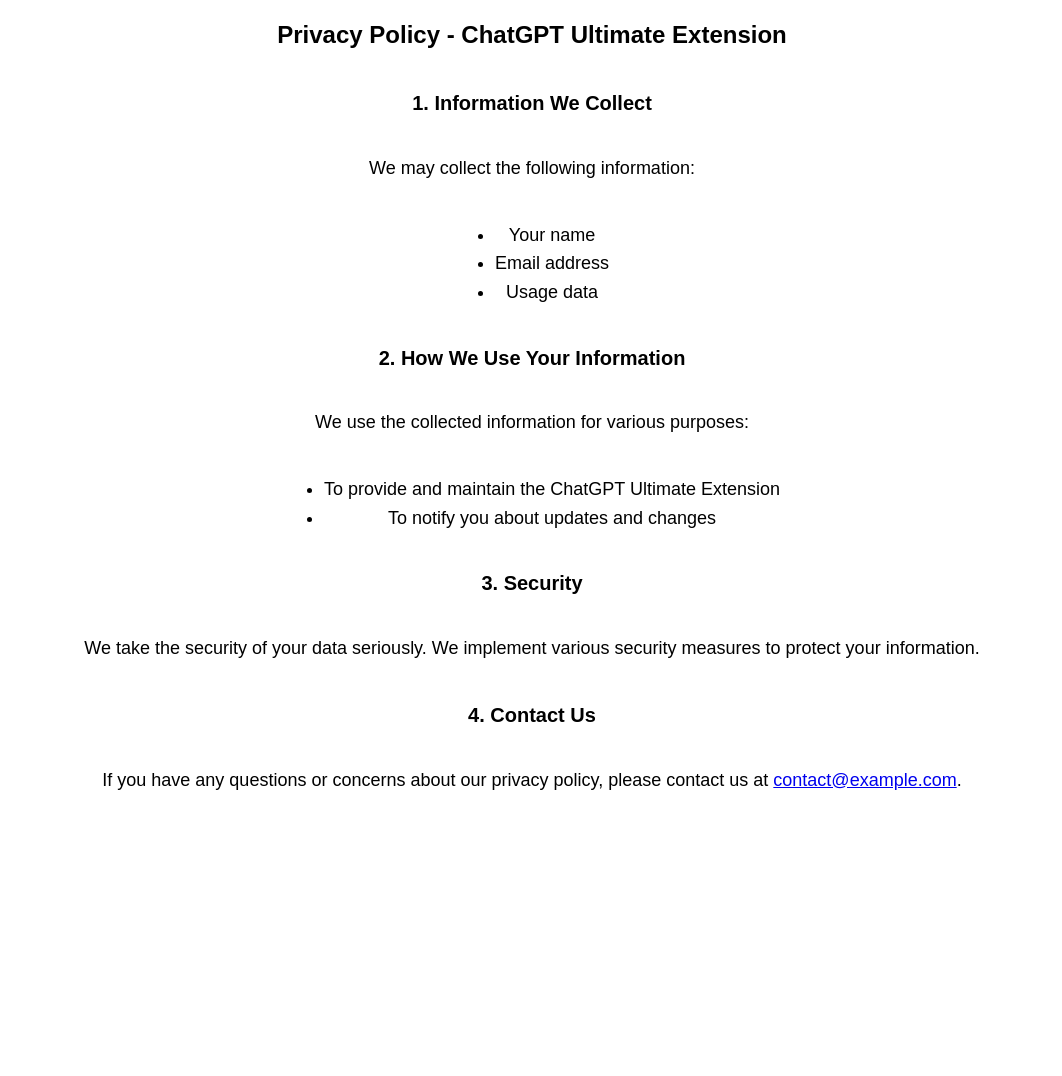
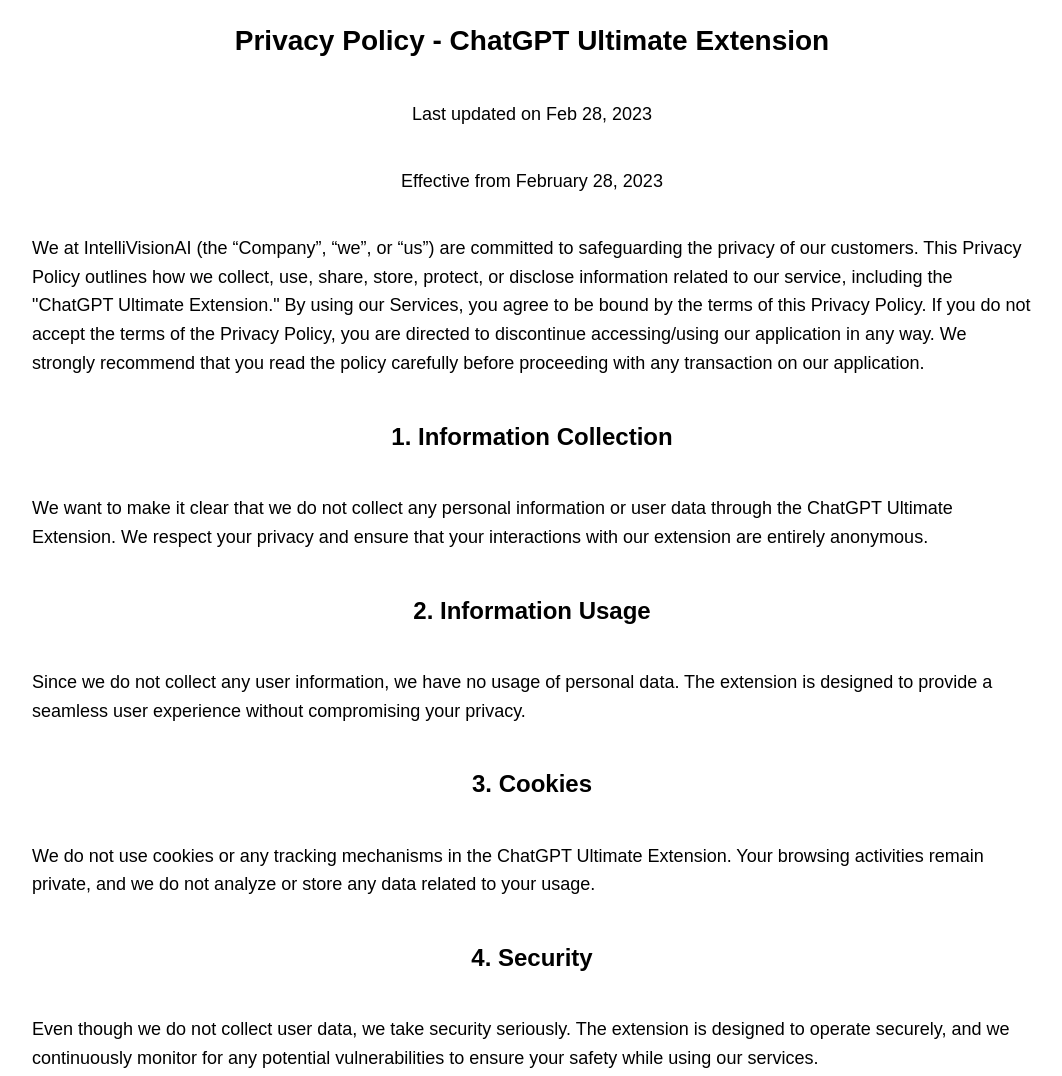
Before and after one commit to IntelliVisionAi/ChatGPTUltimateExtension, a plain HTML site: page index.html in a window 1280 px wide. Shown: the top 1076 px of the page, without its empty margins (108-1170 px from the left). Before the commit the page ends 814 px from the top, so only its background shows below. Drawn offline with Linux system fonts and the light colour scheme.

Commit message:
Update index.html

```diff
--- a/index.html
+++ b/index.html
@@ -9,52 +9,71 @@
             font-family: "San Francisco", Arial, sans-serif;
             font-size: 18px;
             line-height: 1.6;
-            text-align: center;
+            text-align: left;
             display: flex;
             flex-direction: column;
             align-items: center;
             justify-content: center;
             min-height: 100vh;
-            margin: 0;
+            margin: 0 auto;
+            max-width: 1000px;
+            padding: 0 20px;
+        }
+
+        h1, h2, h3, h4, h5, h6 {
+            font-weight: bold;
         }
 
         h1 {
-            font-weight: bold;
+            font-size: 28px;
+        }
+
+        h2 {
             font-size: 24px;
         }
 
-        h2 {
-            font-weight: bold;
+        h3 {
             font-size: 20px;
         }
 
         p {
             margin-bottom: 20px;
         }
+
+        a {
+            color: #0073e6;
+            text-decoration: none;
+        }
     </style>
 </head>
 <body>
     <h1>Privacy Policy - ChatGPT Ultimate Extension</h1>
 
-    <h2>1. Information We Collect</h2>
-    <p>We may collect the following information:</p>
-    <ul>
-        <li>Your name</li>
-        <li>Email address</li>
-        <li>Usage data</li>
-    </ul>
+    <p>Last updated on Feb 28, 2023</p>
 
-    <h2>2. How We Use Your Information</h2>
-    <p>We use the collected information for various purposes:</p>
-    <ul>
-        <li>To provide and maintain the ChatGPT Ultimate Extension</li>
-        <li>To notify you about updates and changes</li>
-    </ul>
+    <p>Effective from February 28, 2023</p>
 
-    <h2>3. Security</h2>
-    <p>We take the security of your data seriously. We implement various security measures to protect your information.</p>
+    <p>We at IntelliVisionAI (the “Company”, “we”, or “us”) are committed to safeguarding the privacy of our customers. This Privacy Policy outlines how we collect, use, share, store, protect, or disclose information related to our service, including the "ChatGPT Ultimate Extension." By using our Services, you agree to be bound by the terms of this Privacy Policy. If you do not accept the terms of the Privacy Policy, you are directed to discontinue accessing/using our application in any way. We strongly recommend that you read the policy carefully before proceeding with any transaction on our application.</p>
 
-    <h2>4. Contact Us</h2>
-    <p>If you have any questions or concerns about our privacy policy, please contact us at <a href="mailto:contact@example.com">contact@example.com</a>.</p>
+    <h2>1. Information Collection</h2>
+    <p>We want to make it clear that we do not collect any personal information or user data through the ChatGPT Ultimate Extension. We respect your privacy and ensure that your interactions with our extension are entirely anonymous.</p>
+
+    <h2>2. Information Usage</h2>
+    <p>Since we do not collect any user information, we have no usage of personal data. The extension is designed to provide a seamless user experience without compromising your privacy.</p>
+
+    <h2>3. Cookies</h2>
+    <p>We do not use cookies or any tracking mechanisms in the ChatGPT Ultimate Extension. Your browsing activities remain private, and we do not analyze or store any data related to your usage.</p>
+
+    <h2>4. Security</h2>
+    <p>Even though we do not collect user data, we take security seriously. The extension is designed to operate securely, and we continuously monitor for any potential vulnerabilities to ensure your safety while using our services.</p>
+
+    <h2>5. Third-Party Links</h2>
+    <p>The ChatGPT Ultimate Extension may contain links to third-party websites. Please be aware that we do not have control over the content or privacy practices of these sites. We encourage you to review the privacy policies of these third-party websites for your own protection.</p>
+
+    <h2>6. Changes to Privacy Policy</h2>
+    <p>We may update our Privacy Policy from time to time. We will notify you of any changes by posting the new Privacy Policy on our website. You are advised to review this Privacy Policy periodically for any changes.</p>
+
+    <h2>7. Contact Us</h2>
+    <p>If you have any questions or concerns about this Privacy Policy, please feel free to contact us at <a href="mailto:support@example.com">support@example.com</a>.</p>
 </body>
 </html>
```
